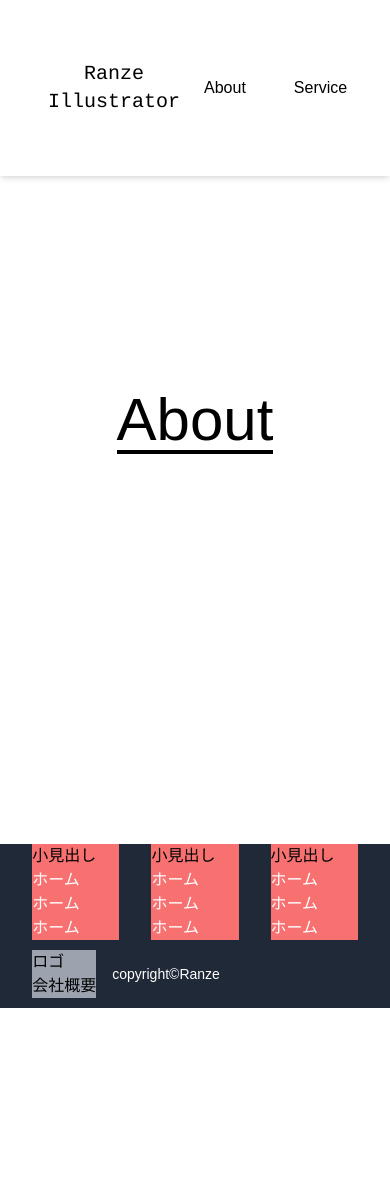
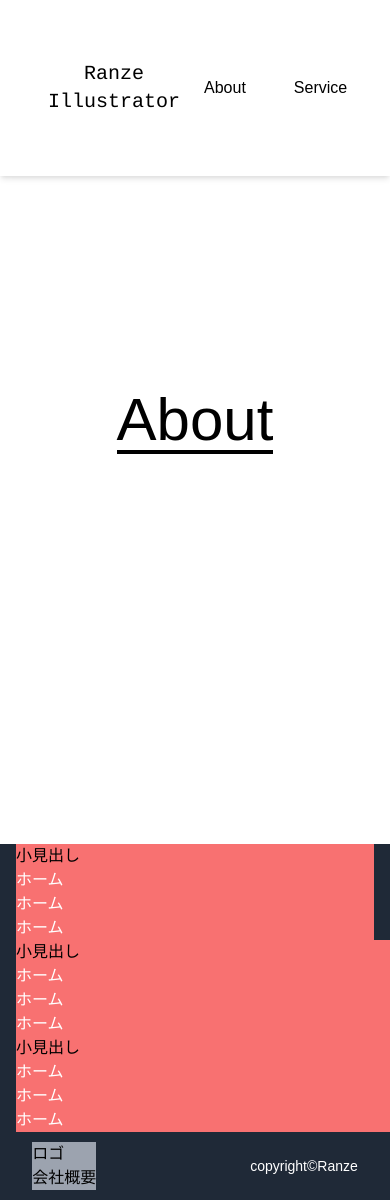
Before and after one commit to mayone-du/ranze-hp, a Next.js app: page /about in a window 390 px wide. Before the commit the page ends 1008 px from the top, so only its background shows below. Built offline with nearby package versions, Linux system fonts and the light colour scheme.

Commit message:
responsive update a little

```diff
--- a/src/components/shared/SubPageMainVisual.tsx
+++ b/src/components/shared/SubPageMainVisual.tsx
@@ -2,7 +2,7 @@ const SubPageMainVisual: React.VFC<{ title: string }> = ({ title }) => {
   return (
     <>
       <article>
-        <section>
+        <section className="h-screen flex items-center justify-center">
           <h1 className="text-6xl border-b-4 border-black">{title}</h1>
         </section>
       </article>
--- a/src/components/shared/layout/Footer.tsx
+++ b/src/components/shared/layout/Footer.tsx
@@ -5,8 +5,8 @@ const Footer: React.VFC = () => {
     <>
       <footer className="bg-gray-800">
         <div className="container mx-auto">
-          <nav className="flex items-center mx-auto w-11/12">
-            <ul className="bg-red-400 mx-4 w-screen">
+          <nav className="sm:flex items-center mx-4 md:mx-auto md:w-11/12">
+            <ul className="bg-red-400 md:mx-4 md:w-screen">
               <h4>小見出し</h4>
               <li>
                 <Link href="/">
@@ -24,7 +24,7 @@ const Footer: React.VFC = () => {
                 </Link>
               </li>
             </ul>
-            <ul className="bg-red-400 mx-4 w-screen">
+            <ul className="bg-red-400 md:mx-4 w-screen">
               <h4>小見出し</h4>
               <li>
                 <Link href="/">
@@ -42,7 +42,7 @@ const Footer: React.VFC = () => {
                 </Link>
               </li>
             </ul>
-            <ul className="bg-red-400 mx-4 w-screen">
+            <ul className="bg-red-400 md:mx-4 w-screen">
               <h4>小見出し</h4>
               <li>
                 <Link href="/">
@@ -62,12 +62,12 @@ const Footer: React.VFC = () => {
             </ul>
 
           </nav>
-          <div className="flex items-center flex w-11/12 mx-auto">
+          <div className="flex items-center justify-between w-11/12 mx-auto">
             <div className="mx-4 bg-gray-400">
               <h4>ロゴ</h4>
               <h4>会社概要</h4>
             </div>
-            <p className="text-white text-center py-6 text-sm">copyright&copy;Ranze</p>
+            <p className="text-white text-center py-6 mx-4 text-sm">copyright&copy;Ranze</p>
           </div>
         </div>
       </footer>
--- a/src/pages/about.tsx
+++ b/src/pages/about.tsx
@@ -4,15 +4,13 @@ import { SubPageMainVisual } from "../components/shared/SubPageMainVisual";
 const About: React.VFC = () => {
   return (
     <>
-      <Layout metaTitle="Ranze official site | About" metaDescription="meta description">
+      <Layout
+        metaTitle="Ranze official site | About"
+        metaDescription="meta description"
+      >
+        <SubPageMainVisual title="About" />
         <article>
-          <section className="h-screen flex items-center justify-center">
-            <SubPageMainVisual title="About" />
-          </section>
-        </article>
-        <article>
-          <section>
-          </section>
+          <section></section>
         </article>
       </Layout>
     </>
--- a/src/pages/contact.tsx
+++ b/src/pages/contact.tsx
@@ -9,11 +9,7 @@ const Contact: React.VFC = () => {
         metaTitle="Ranze official site | contact"
         metaDescription="meta description"
       >
-        <article>
-          <section className="h-screen flex items-center justify-center">
-            <SubPageMainVisual title="Contact" />
-          </section>
-        </article>
+        <SubPageMainVisual title="Contact" />
         <article>
           <section>
             <h3 className="py-40">
--- a/src/pages/service.tsx
+++ b/src/pages/service.tsx
@@ -9,11 +9,7 @@ const Service: React.VFC = () => {
         metaTitle="Ranze official site | Service"
         metaDescription="meta description"
       >
-        <article>
-          <section className="h-screen flex items-center justify-center">
-            <SubPageMainVisual title="Service" />
-          </section>
-        </article>
+        <SubPageMainVisual title="Service" />
         <article>
           <section>
             <Estimate />
--- a/src/pages/works.tsx
+++ b/src/pages/works.tsx
@@ -5,11 +5,7 @@ const Works: React.VFC = () => {
   return (
     <>
       <Layout metaTitle="Ranze official site | Works" metaDescription="meta">
-        <article>
-          <section className="h-screen flex items-center justify-center">
-            <SubPageMainVisual title="Works" />
-          </section>
-        </article>
+        <SubPageMainVisual title="Works" />
       </Layout>
     </>
   );
```
